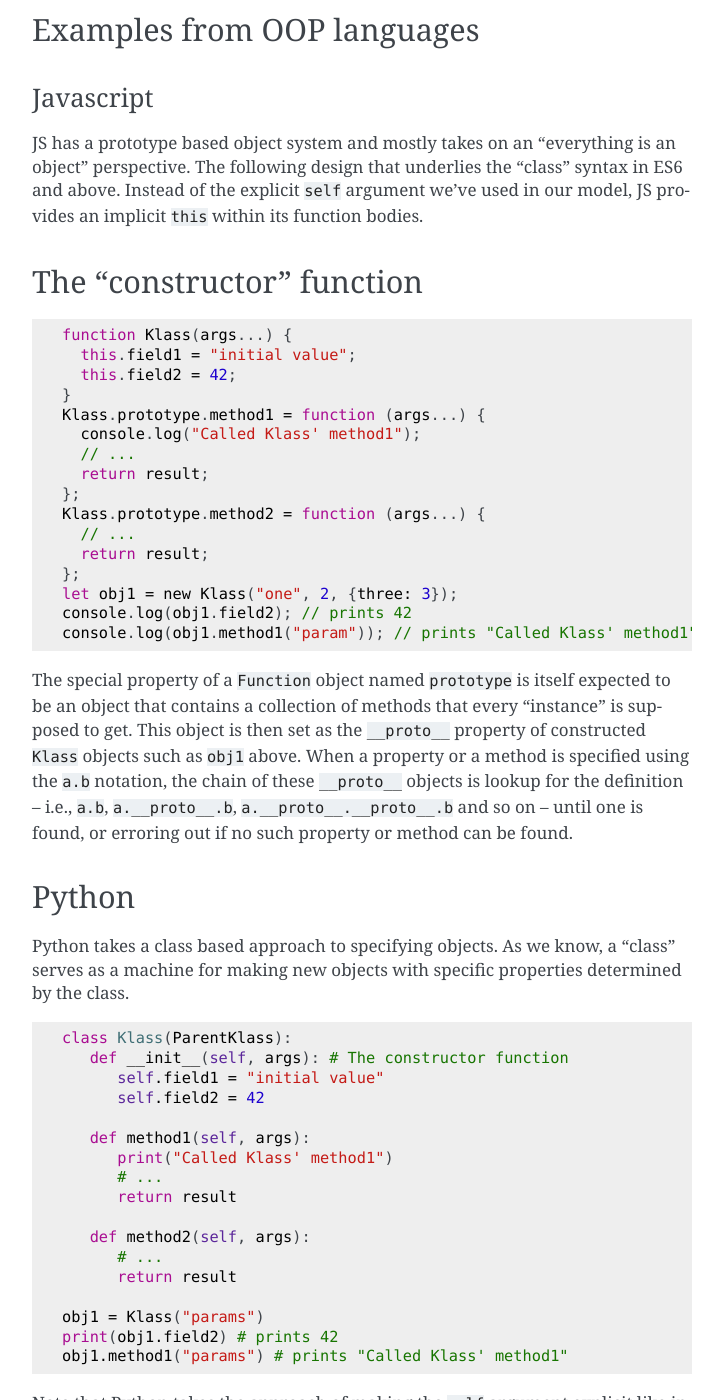
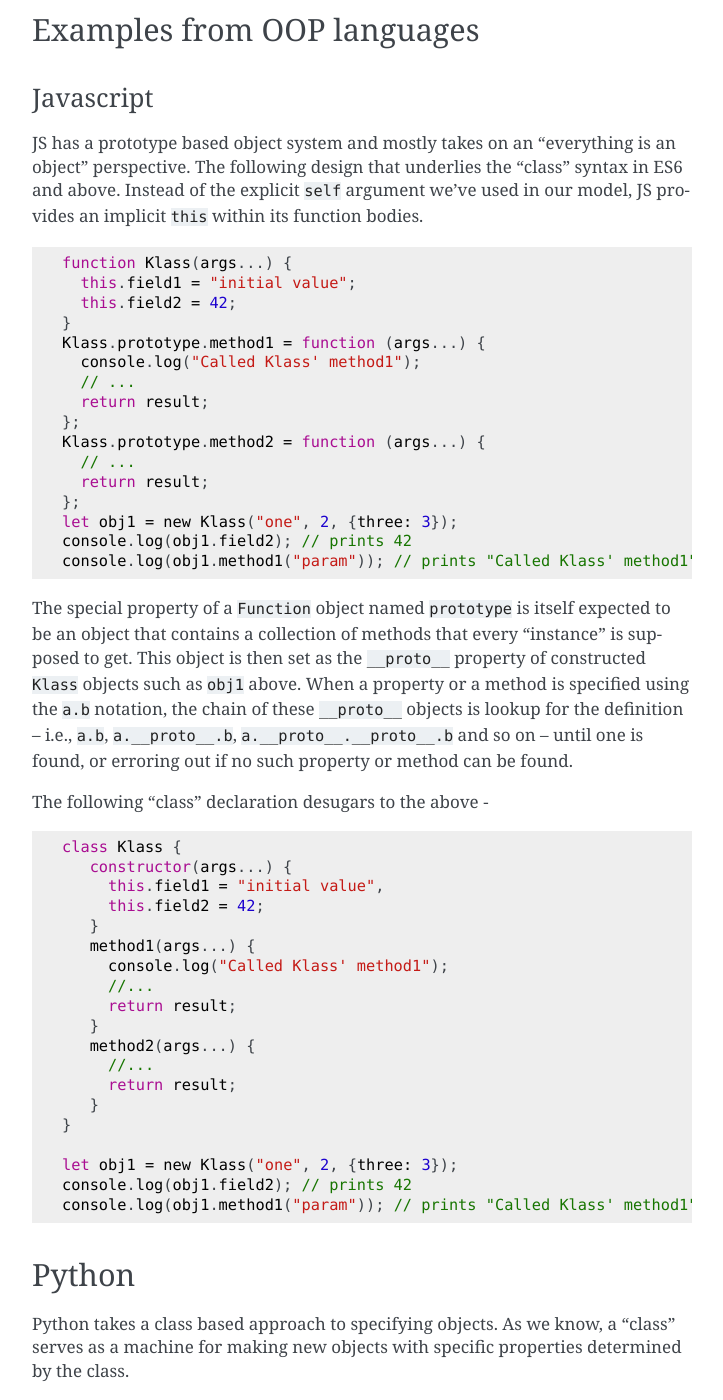
Before and after one commit to kreauniv/comp308, a Sphinx documentation site: the page built from source/dispatch.rst, in a window 1280 px wide and 1400 px high, scrolled down 15479 px. Shown: the whole window, without its empty margins (388-1111 px from the left). Built offline with Sphinx 7.4.7, drawn with Linux system fonts in a browser that asks for light colours; some of the changed text lies outside the part shown.

Commit message:
Fixed some heading structure

```diff
--- a/source/dispatch.rst
+++ b/source/dispatch.rst
@@ -772,9 +772,6 @@ object" perspective. The following design that underlies the "class" syntax in
 ES6 and above. Instead of the explicit ``self`` argument we've used in our model,
 JS provides an implicit ``this`` within its function bodies.
 
-The "constructor" function
---------------------------
-
 .. code:: js
 
    function Klass(args...) {
@@ -803,6 +800,29 @@ these ``__proto__`` objects is lookup for the definition -- i.e., ``a.b``,
 ``a.__proto__.b``, ``a.__proto__.__proto__.b`` and so on -- until one is found,
 or erroring out if no such property or method can be found.
 
+The following "class" declaration desugars to the above -
+
+.. code:: js
+
+   class Klass {
+      constructor(args...) {
+        this.field1 = "initial value",
+        this.field2 = 42;
+      }
+      method1(args...) {
+        console.log("Called Klass' method1");
+        //...
+        return result;
+      }
+      method2(args...) {
+        //...
+        return result;
+      }
+   }
+
+   let obj1 = new Klass("one", 2, {three: 3});
+   console.log(obj1.field2); // prints 42
+   console.log(obj1.method1("param")); // prints "Called Klass' method1"
 
 Python
 ------
```
